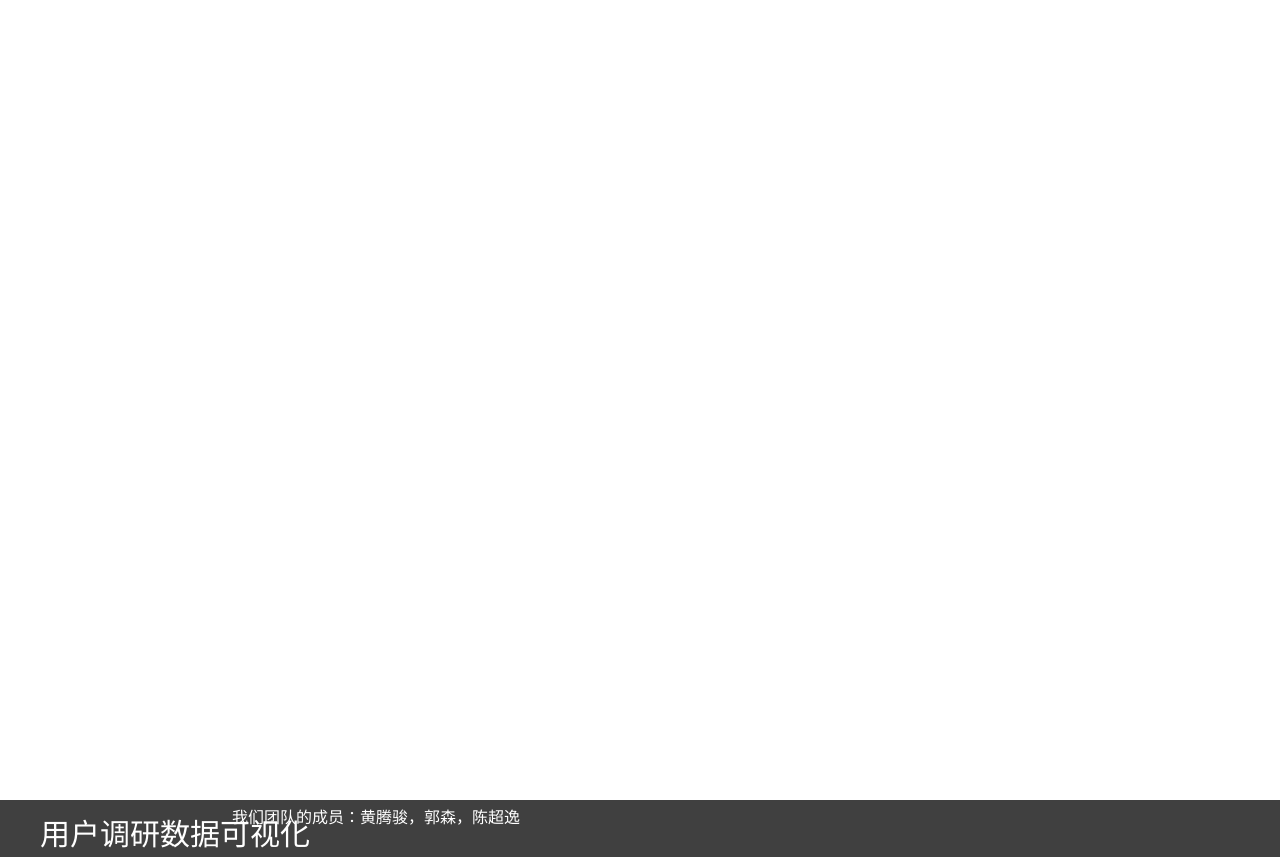
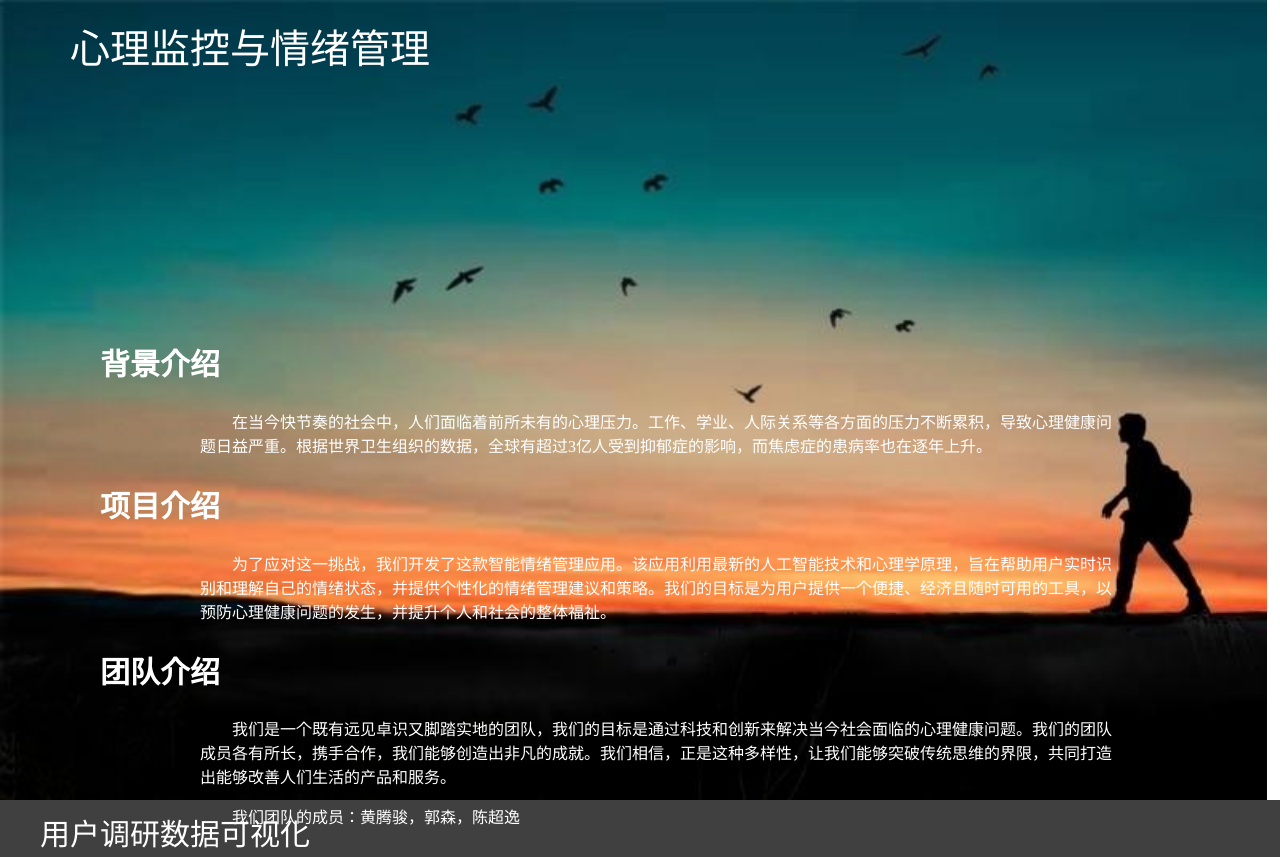
Before and after one commit to bailongshaonian/rj4, a plain HTML site: page index.html in a window 1280 px wide. Shown: the top 857 px of the page. Drawn offline with Linux system fonts and the light colour scheme.

Commit message:
Update index.html

```diff
--- a/index.html
+++ b/index.html
@@ -14,7 +14,7 @@
         }
 
         .top {
-            background-image: url('2.jpg'); /* 设置背景图 */
+            background-image: url('background.jpg'); /* 设置背景图 */
             background-repeat: no-repeat; /* 防止背景图重复 */
             background-size: cover; /* 使背景图覆盖整个视窗 */
             color: white;
```
